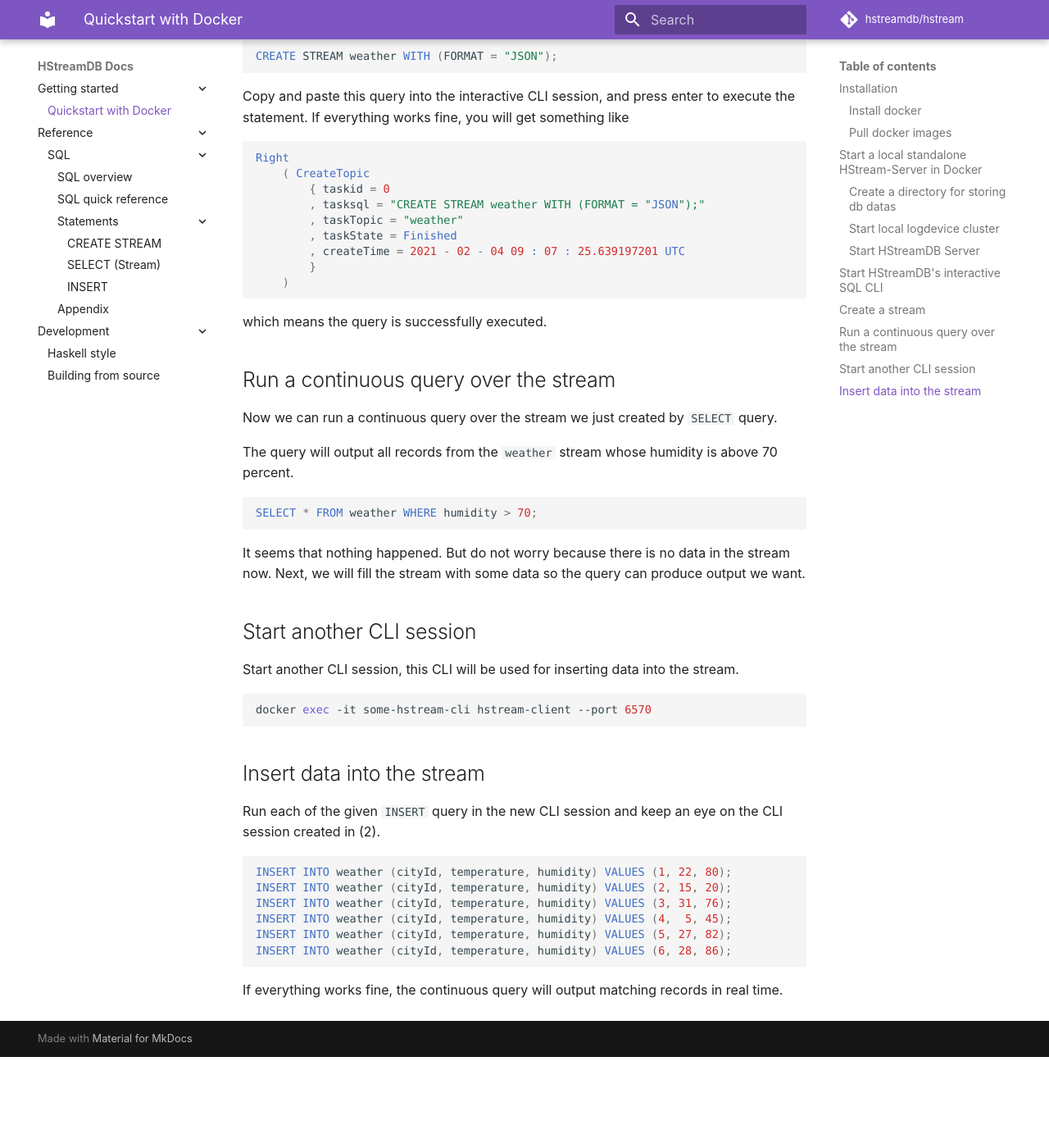
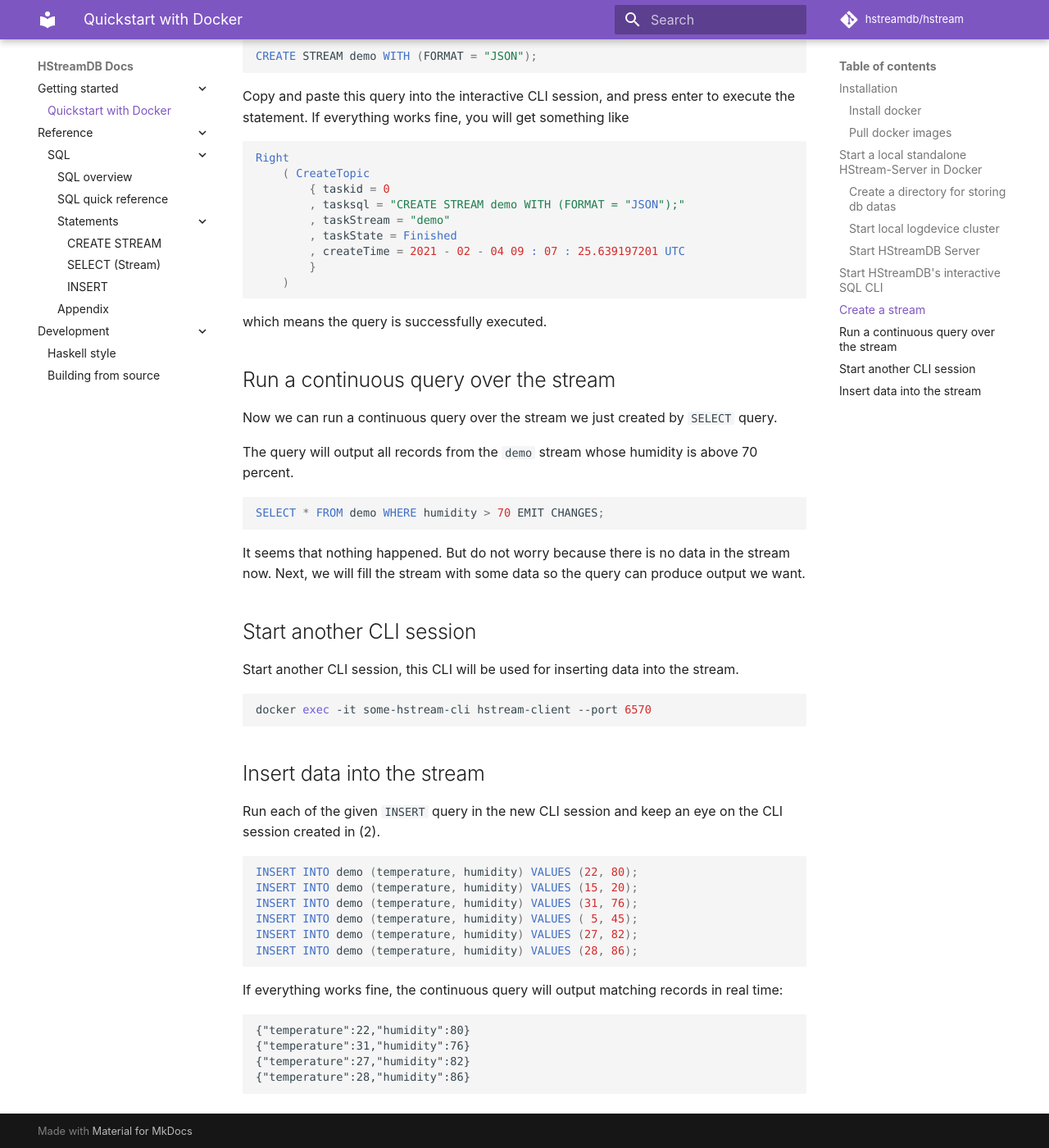
Before and after one commit to hstreamdb/docs, an MkDocs documentation site: the page built from docs/start/quickstart-with-docker.md, in a window 1280 px wide and 1400 px high, scrolled down 1878 px. Shown: the whole window at 82% size. Built offline with MkDocs 1.6.1 and Material for MkDocs 9.7.7, drawn with Linux system fonts in a browser that asks for light colours; comment, search, counter and statistics services are not loaded; before the commit the page ends 3167 px from its top, so only the background shows below that; some of the changed text lies outside the part shown.

Commit message:
update quickstart (#17)

````diff
--- a/docs/start/quickstart-with-docker.md
+++ b/docs/start/quickstart-with-docker.md
@@ -82,7 +82,7 @@
 The `FORMAT` parameter after `WITH` specifies the format of data in the stream. Note that only `"JSON"` format is supported now.
 
 ```sql
-CREATE STREAM weather WITH (FORMAT = "JSON");
+CREATE STREAM demo WITH (FORMAT = "JSON");
 ```
 
 Copy and paste this query into the interactive CLI session, and press enter to execute the statement. If everything works fine, you will get something like
@@ -91,8 +91,8 @@
 Right
     ( CreateTopic
         { taskid = 0
-        , tasksql = "CREATE STREAM weather WITH (FORMAT = "JSON");"
-        , taskTopic = "weather"
+        , tasksql = "CREATE STREAM demo WITH (FORMAT = "JSON");"
+        , taskStream = "demo"
         , taskState = Finished
         , createTime = 2021 - 02 - 04 09 : 07 : 25.639197201 UTC
         }
@@ -105,10 +105,10 @@
 
 Now we can run a continuous query over the stream we just created by `SELECT` query.
 
-The query will output all records from the `weather` stream whose humidity is above 70 percent.
+The query will output all records from the `demo` stream whose humidity is above 70 percent.
 
 ```sql
-SELECT * FROM weather WHERE humidity > 70;
+SELECT * FROM demo WHERE humidity > 70 EMIT CHANGES;
 ```
 
 It seems that nothing happened. But do not worry because there is no data in the stream now. Next, we will fill the stream with some data so the query can produce output we want.
@@ -127,16 +127,22 @@
 Run each of the given `INSERT` query in the new CLI session and keep an eye on the CLI session created in (2).
 
 ```sql
-INSERT INTO weather (cityId, temperature, humidity) VALUES (1, 22, 80);
-INSERT INTO weather (cityId, temperature, humidity) VALUES (2, 15, 20);
-INSERT INTO weather (cityId, temperature, humidity) VALUES (3, 31, 76);
-INSERT INTO weather (cityId, temperature, humidity) VALUES (4,  5, 45);
-INSERT INTO weather (cityId, temperature, humidity) VALUES (5, 27, 82);
-INSERT INTO weather (cityId, temperature, humidity) VALUES (6, 28, 86);
+INSERT INTO demo (temperature, humidity) VALUES (22, 80);
+INSERT INTO demo (temperature, humidity) VALUES (15, 20);
+INSERT INTO demo (temperature, humidity) VALUES (31, 76);
+INSERT INTO demo (temperature, humidity) VALUES ( 5, 45);
+INSERT INTO demo (temperature, humidity) VALUES (27, 82);
+INSERT INTO demo (temperature, humidity) VALUES (28, 86);
 ```
 
-If everything works fine, the continuous query will output matching records in real time.
+If everything works fine, the continuous query will output matching records in real time:
 
+```
+{"temperature":22,"humidity":80}
+{"temperature":31,"humidity":76}
+{"temperature":27,"humidity":82}
+{"temperature":28,"humidity":86}
+```
 
 
 
````
Also changed, not shown: other parts of docs/start/quickstart-with-docker.md (+6 -6 lines).
